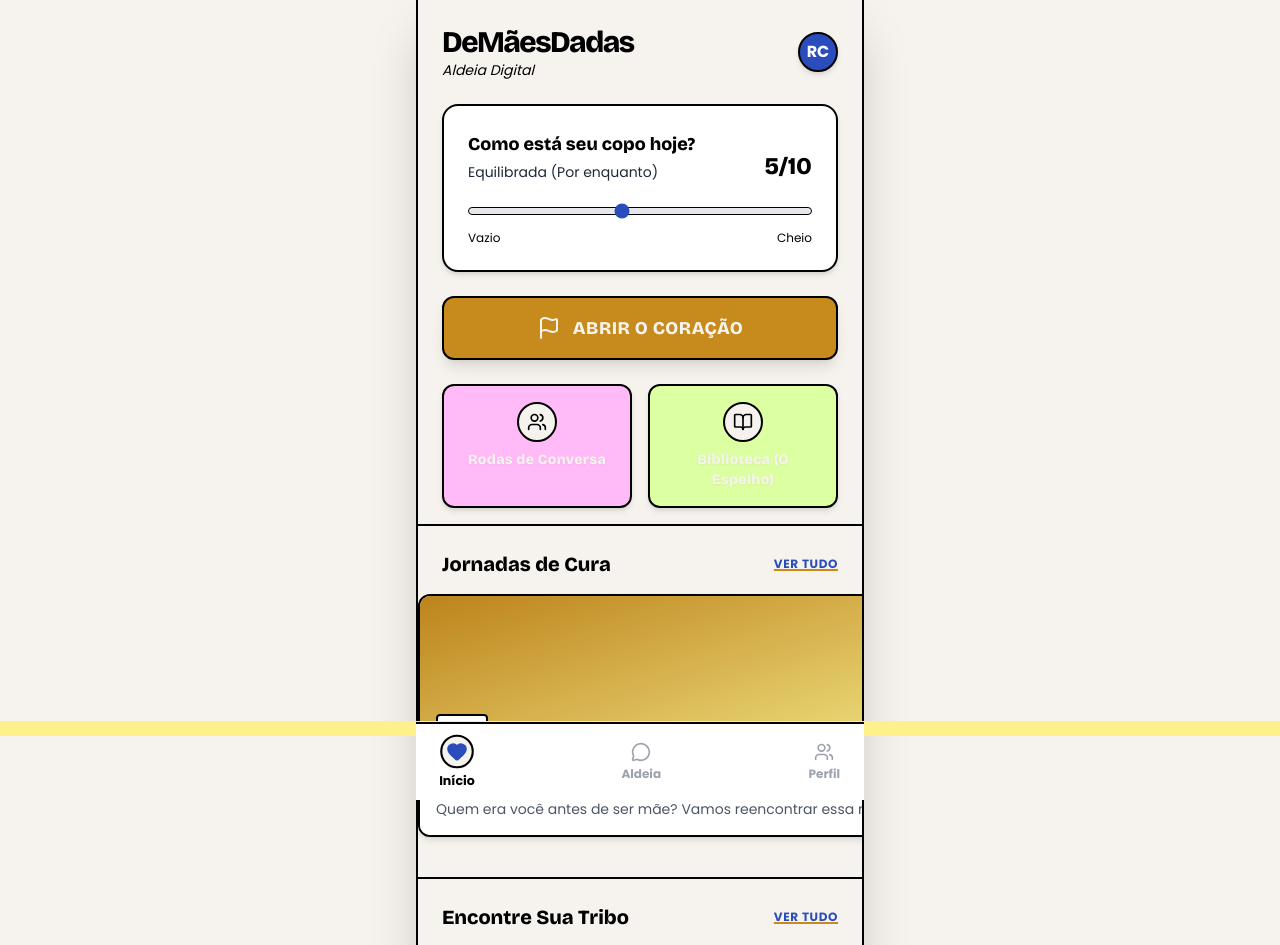
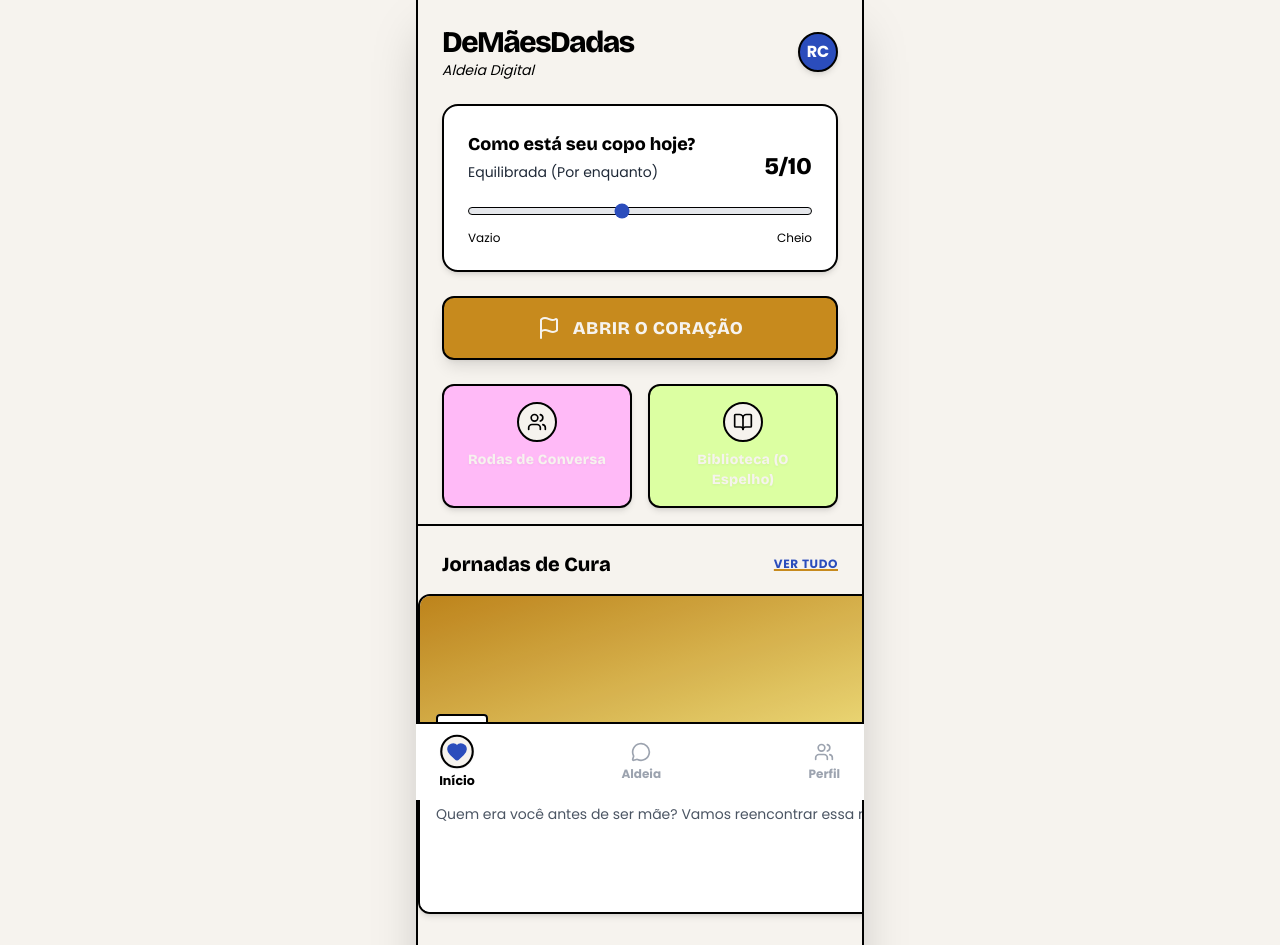
Before and after one commit to dmd-app/de-maes-dadas-app, a React (Vite) app: page / in a window 1280 px wide. Shown: the top 945 px of the page. Built offline with nearby package versions, Linux system fonts and the light colour scheme.

Commit message:
Final Polish: Uniform card sizes and margins

```diff
--- a/src/App.jsx
+++ b/src/App.jsx
@@ -123,8 +123,8 @@ const ContentCarousel = ({ title, items }) => (
 
     <div className="flex overflow-x-auto px-6 gap-4 pb-4 snap-x hide-scrollbar">
       {items.map((item, idx) => (
-        <div key={idx} className={`min-w-[280px] snap-center bg-white rounded-xl border-2 border-black shadow-md overflow-hidden flex-shrink-0 hover:shadow-xl transition-shadow`}>
-          <div className={`h-40 relative bg-gradient-to-br ${item.color}`}>
+        <div key={idx} className={`min-w-[280px] h-80 snap-center bg-white rounded-xl border-2 border-black shadow-md overflow-hidden flex-shrink-0 hover:shadow-xl transition-shadow flex flex-col`}>
+          <div className={`h-40 relative bg-gradient-to-br ${item.color} flex-shrink-0`}>
             <div className="absolute inset-0 bg-black/5"></div>
             <div className="absolute bottom-0 left-0 p-4 w-full">
               <span className="text-black text-xs font-sans font-bold uppercase tracking-wider bg-white border-2 border-black px-2 py-1 rounded shadow-sm">
@@ -132,9 +132,9 @@ const ContentCarousel = ({ title, items }) => (
               </span>
             </div>
           </div>
-          <div className="p-4 bg-white">
-            <h4 className="font-display font-bold text-lg text-black mb-1 leading-tight">{item.title}</h4>
-            <p className="text-sm font-sans text-gray-600 line-clamp-2">{item.desc}</p>
+          <div className="p-4 bg-white flex flex-col flex-grow">
+            <h4 className="font-display font-bold text-lg text-black mb-2 leading-tight">{item.title}</h4>
+            <p className="text-sm font-sans text-gray-600 line-clamp-3 leading-relaxed">{item.desc}</p>
           </div>
         </div>
       ))}
@@ -189,9 +189,6 @@ const App = () => {
       <ContentCarousel title="Encontre Sua Tribo" items={tribos} />
 
       {/* Footer Navigation */}
-      <div className="fixed bottom-16 left-0 right-0 text-center text-[10px] font-bold text-red-500 bg-yellow-200 z-50">
-        VERSÃO 2.0 - PELE NOVA (TESTE)
-      </div>
       <nav className="fixed bottom-0 left-0 right-0 bg-white border-t-2 border-black px-6 py-3 flex justify-between items-center text-xs font-bold text-gray-400 max-w-md mx-auto z-50">
         <button className="flex flex-col items-center gap-1 text-dmd-blue transform scale-105">
           <div className="p-1 bg-dmd-bg border-2 border-black rounded-full shadow-sm">
```
